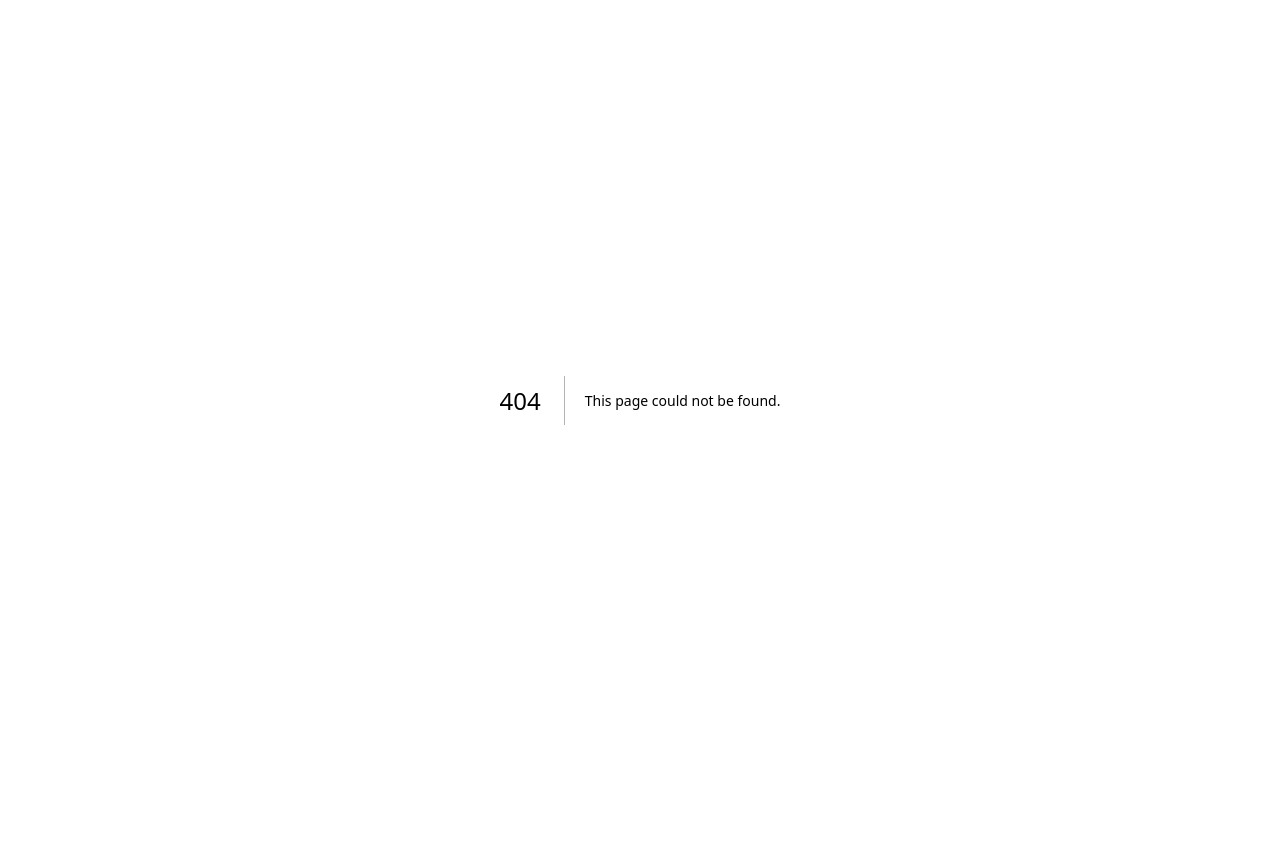
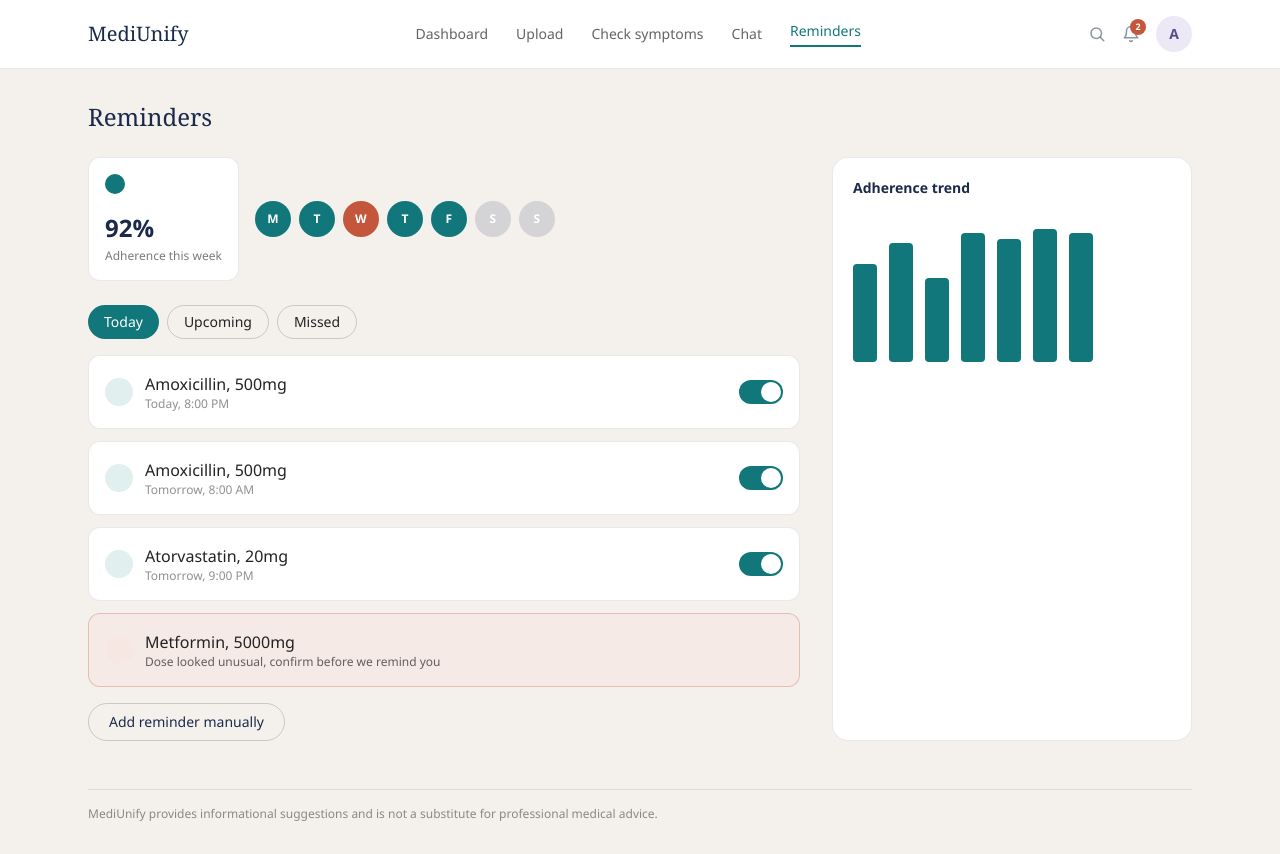
Before and after one commit to bulbul-18/mediunify, a Next.js app: page /reminders in a window 1280 px wide. Before the commit this address had no page. Before the commit the page ends 800 px from the top, so only its background shows below. Built offline with nearby package versions, Linux system fonts and the light colour scheme.

Commit message:
Add the remindes page

```diff
--- /dev/null
+++ b/src/app/reminders/page.tsx
@@ -0,0 +1,174 @@
+"use client";
+
+import { useState } from "react";
+import { AppNavbar } from "@/components/AppNavbar";
+
+type Reminder = {
+  id: string;
+  name: string;
+  detail: string;
+  flagged: boolean;
+  on: boolean;
+};
+
+const INITIAL_REMINDERS: Reminder[] = [
+  { id: "1", name: "Amoxicillin, 500mg", detail: "Today, 8:00 PM", flagged: false, on: true },
+  { id: "2", name: "Amoxicillin, 500mg", detail: "Tomorrow, 8:00 AM", flagged: false, on: true },
+  { id: "3", name: "Atorvastatin, 20mg", detail: "Tomorrow, 9:00 PM", flagged: false, on: true },
+  {
+    id: "4",
+    name: "Metformin, 5000mg",
+    detail: "Dose looked unusual, confirm before we remind you",
+    flagged: true,
+    on: false,
+  },
+];
+
+const WEEK = [
+  { day: "M", state: "taken" },
+  { day: "T", state: "taken" },
+  { day: "W", state: "missed" },
+  { day: "T", state: "taken" },
+  { day: "F", state: "taken" },
+  { day: "S", state: "upcoming" },
+  { day: "S", state: "upcoming" },
+] as const;
+
+const TREND = [70, 85, 60, 92, 88, 95, 92];
+
+const DAY_COLOR: Record<string, string> = {
+  taken: "bg-teal",
+  missed: "bg-coral",
+  upcoming: "bg-navy/15",
+};
+
+const TABS = ["Today", "Upcoming", "Missed"];
+
+export default function RemindersPage() {
+  const [reminders, setReminders] = useState(INITIAL_REMINDERS);
+  const [tab, setTab] = useState("Today");
+
+  function toggle(id: string) {
+    setReminders((prev) =>
+      prev.map((r) => (r.id === id ? { ...r, on: !r.on } : r))
+    );
+  }
+
+  return (
+    <div className="min-h-full bg-background">
+      <AppNavbar active="Reminders" />
+
+      <div className="mx-auto w-full max-w-6xl px-6 py-8">
+        <p className="font-display text-2xl text-navy">Reminders</p>
+
+        <div className="mt-6 grid gap-8 lg:grid-cols-[1fr_360px]">
+          <div>
+            <div className="flex flex-wrap items-center gap-4">
+              <div className="rounded-xl border border-navy/10 bg-white p-4">
+                <span className="inline-block h-5 w-5 rounded-full bg-teal" />
+                <p className="mt-3 text-2xl font-bold text-navy">92%</p>
+                <p className="mt-1 text-xs text-foreground/60">Adherence this week</p>
+              </div>
+              <div className="flex gap-2">
+                {WEEK.map((d, i) => (
+                  <div
+                    key={i}
+                    className={
+                      "flex h-9 w-9 items-center justify-center rounded-full text-xs font-bold text-white " +
+                      DAY_COLOR[d.state]
+                    }
+                  >
+                    {d.day}
+                  </div>
+                ))}
+              </div>
+            </div>
+
+            <div className="mt-6 flex gap-2">
+              {TABS.map((t) => (
+                <button
+                  key={t}
+                  onClick={() => setTab(t)}
+                  className={
+                    "rounded-full px-4 py-1.5 text-sm font-medium " +
+                    (tab === t
+                      ? "bg-teal text-white"
+                      : "border border-navy/20 text-foreground hover:bg-navy/5")
+                  }
+                >
+                  {t}
+                </button>
+              ))}
+            </div>
+
+            <div className="mt-4 space-y-3">
+              {reminders.map((r) => (
+                <div
+                  key={r.id}
+                  className={
+                    "flex items-center justify-between rounded-xl border p-4 " +
+                    (r.flagged
+                      ? "border-coral/30 bg-coral-light/60"
+                      : "border-navy/10 bg-white")
+                  }
+                >
+                  <div className="flex items-center gap-3">
+                    <span
+                      className={
+                        "h-7 w-7 rounded-full " + (r.flagged ? "bg-coral-light" : "bg-teal-light")
+                      }
+                    />
+                    <div>
+                      <p className="font-medium text-foreground">{r.name}</p>
+                      <p className={"text-xs " + (r.flagged ? "text-foreground/70" : "text-foreground/50")}>
+                        {r.detail}
+                      </p>
+                    </div>
+                  </div>
+                  {!r.flagged && (
+                    <button
+                      onClick={() => toggle(r.id)}
+                      className={
+                        "h-6 w-11 rounded-full p-0.5 transition-colors " +
+                        (r.on ? "bg-teal" : "bg-navy/20")
+                      }
+                      aria-label="Toggle reminder"
+                    >
+                      <span
+                        className={
+                          "block h-5 w-5 rounded-full bg-white transition-transform " +
+                          (r.on ? "translate-x-5" : "translate-x-0")
+                        }
+                      />
+                    </button>
+                  )}
+                </div>
+              ))}
+            </div>
+
+            <button className="mt-4 rounded-full border border-navy/20 px-5 py-2 text-sm font-medium text-navy hover:bg-navy/5">
+              Add reminder manually
+            </button>
+          </div>
+
+          <div className="rounded-2xl border border-navy/10 bg-white p-5">
+            <h3 className="text-sm font-semibold text-navy">Adherence trend</h3>
+            <div className="mt-6 flex items-end gap-3" style={{ height: 140 }}>
+              {TREND.map((v, i) => (
+                <div
+                  key={i}
+                  className="w-6 rounded bg-teal"
+                  style={{ height: v + "%" }}
+                />
+              ))}
+            </div>
+          </div>
+        </div>
+
+        <p className="mt-12 border-t border-navy/10 pt-4 text-xs text-foreground/50">
+          MediUnify provides informational suggestions and is not a substitute for professional medical advice.
+        </p>
+      </div>
+    </div>
+  );
+}
```
